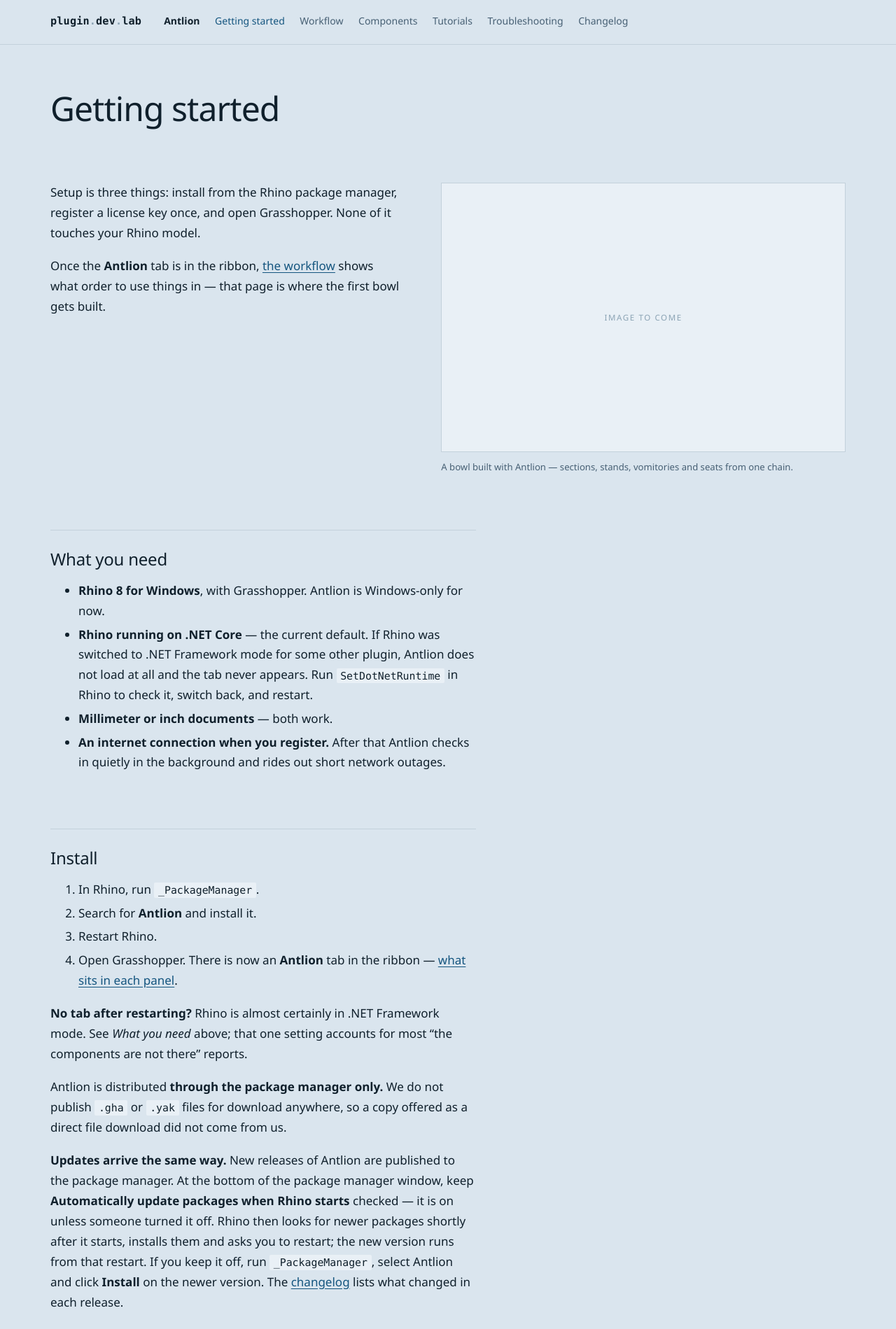
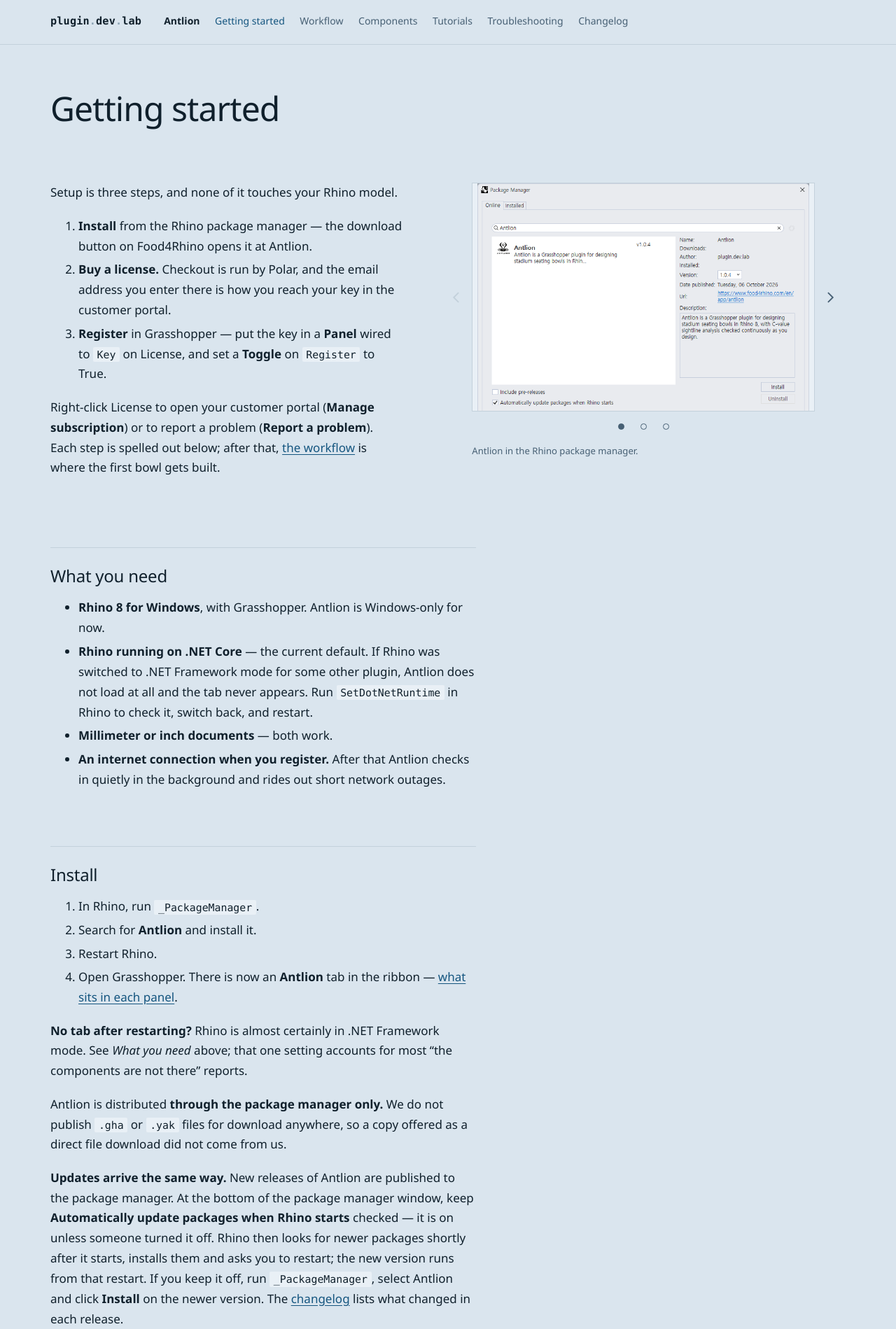
Before and after one commit to plugindevlab/plugindevlab.github.io, a Jekyll site: the page built from antlion/getting-started/index.md, in a window 1280 px wide. Shown: the top 1899 px of the page at 70% size. Built offline with Jekyll 4.4.1, drawn with Linux system fonts in a browser that asks for light colours.

Commit message:
Getting started opens with three screenshots; changelog for Antlion 1.0.4
- Getting started: the package manager, registering the key in Grasshopper and the License right-click menu, in a carousel next to a three-step summary
- Changelog: Antlion 1.0.4

```diff
--- /dev/null
+++ b/_includes/carousel.html
@@ -0,0 +1,25 @@
+{%- assign n = include.items | size -%}
+<figure class="fig carousel" role="group" aria-roledescription="carousel" aria-label="{{ include.label }}"{% if include.ratio %} style="--car-ar: {{ include.ratio }}"{% endif %}>
+{%- for s in include.items %}
+<input type="radio" class="car-pick" name="car-{{ include.id }}" id="car-{{ include.id }}-{{ forloop.index }}" aria-label="Image {{ forloop.index }} of {{ n }}"{% if forloop.first %} checked{% endif %}>{% endfor %}
+<div class="car-frame">
+<div class="car-slides">
+{%- for s in include.items %}
+<div class="car-slide">{% if s.src and s.src != "" %}<img src="{{ s.src | relative_url }}" alt="{{ s.alt }}"{% if s.w %} width="{{ s.w }}" height="{{ s.h }}"{% endif %}>{% else %}<div class="fig-wait">Image to come</div>{% endif %}</div>{% endfor %}
+</div>
+<div class="car-navs" aria-hidden="true">
+{%- for s in include.items %}{% assign p = forloop.index | minus: 1 %}{% assign q = forloop.index | plus: 1 %}
+<div class="car-nav">{% if forloop.first %}<span class="car-prev car-end">{% else %}<label class="car-prev" for="car-{{ include.id }}-{{ p }}">{% endif %}<svg width="20" height="20" viewBox="0 0 16 16"><path d="M10.5 2.5 5 8l5.5 5.5"/></svg>{% if forloop.first %}</span>{% else %}</label>{% endif %}{% if forloop.last %}<span class="car-next car-end">{% else %}<label class="car-next" for="car-{{ include.id }}-{{ q }}">{% endif %}<svg width="20" height="20" viewBox="0 0 16 16"><path d="M5.5 2.5 11 8l-5.5 5.5"/></svg>{% if forloop.last %}</span>{% else %}</label>{% endif %}</div>{% endfor %}
+</div>
+</div>
+<div class="car-dots" aria-hidden="true">
+{%- for s in include.items %}
+<label class="car-dot" for="car-{{ include.id }}-{{ forloop.index }}"></label>{% endfor %}
+</div>
+{%- assign has_cap = false -%}
+{%- for s in include.items -%}{%- if s.cap and s.cap != "" -%}{%- assign has_cap = true -%}{%- endif -%}{%- endfor -%}
+{%- if has_cap %}
+<figcaption class="car-caps">{% for s in include.items %}<span>{{ s.cap }}</span>{% endfor %}</figcaption>
+{%- elsif include.caption %}
+<figcaption>{{ include.caption }}</figcaption>{% endif %}
+</figure>
--- a/antlion/getting-started/index.md
+++ b/antlion/getting-started/index.md
@@ -1,22 +1,44 @@
 ---
 title: Getting started with Antlion
 description: What you need, how to install Antlion from the Rhino package manager, and how to register your license key.
+shots:
+  - src: /assets/img/antlion/getting-started/package-manager.png
+    w: 786
+    h: 538
+    alt: "Rhino's package manager with Antlion found by search and the Install button."
+    cap: "Antlion in the Rhino package manager."
+  - src: /assets/img/antlion/getting-started/register.png
+    w: 1500
+    h: 1000
+    alt: "The License component in Grasshopper with the key in a Panel, blacked out, and Toggles set to True on Register and Diagnose."
+    cap: 'Registering in Grasshopper: the key in a <span translate="no">Panel</span>, a <span translate="no">Toggle</span> on <code translate="no">Register</code>. The key is blacked out; the panel on the right is the <code translate="no">Diagnose</code> connection test.'
+  - src: /assets/img/antlion/getting-started/license-menu.png
+    w: 550
+    h: 367
+    alt: "The License right-click menu with Manage subscription and Report a problem."
+    cap: 'Right-click <span translate="no">License</span> for <span translate="no">Manage subscription</span> and <span translate="no">Report a problem</span>.'
 ---
 
 # Getting started
 
 <section class="split">
 <div class="split-text" markdown="1">
-Setup is three things: install from the Rhino package manager, register a license key once,
-and open Grasshopper. None of it touches your Rhino model.
+Setup is three steps, and none of it touches your Rhino model.
 
-Once the **Antlion** tab is in the ribbon, [the workflow](../workflow/index.md) shows what
-order to use things in — that page is where the first bowl gets built.
+1. **Install** from the Rhino package manager — the download button on Food4Rhino opens it
+   at Antlion.
+2. **Buy a license.** Checkout is run by Polar, and the email address you enter there is how
+   you reach your key in the customer portal.
+3. **Register** in Grasshopper — put the key in a <strong translate="no">Panel</strong> wired to
+   <code translate="no">Key</code> on <span translate="no">License</span>, and set a
+   <strong translate="no">Toggle</strong> on <code translate="no">Register</code> to True.
+
+Right-click <span translate="no">License</span> to open your customer portal
+(<strong translate="no">Manage subscription</strong>) or to report a problem
+(<strong translate="no">Report a problem</strong>). Each step is spelled out below; after that,
+[the workflow](../workflow/index.md) is where the first bowl gets built.
 </div>
-<figure class="fig">
-<div class="fig-wait">Image to come</div>
-<figcaption>A bowl built with Antlion — sections, stands, vomitories and seats from one chain.</figcaption>
-</figure>
+{% include carousel.html id="gs" items=page.shots label="Installing and registering Antlion" %}
 </section>
 
 ## What you need
--- a/assets/css/style.css
+++ b/assets/css/style.css
@@ -157,6 +157,73 @@
   aspect-ratio: 3 / 2; border: 1px solid var(--rule); background: var(--bg-soft);
   display: flex; align-items: center; justify-content: center;
   font-size: .72rem; letter-spacing: .14em; text-transform: uppercase; color: var(--ink-faint);
+}
+
+.carousel { position: relative; --car-gut: 44px; }
+.car-pick { position: absolute; top: 0; left: 0; width: 1px; height: 1px; margin: 0; opacity: 0; pointer-events: none; }
+.carousel .car-frame, .carousel .car-dots, .carousel figcaption { margin-left: var(--car-gut); margin-right: var(--car-gut); }
+.car-frame { position: relative; }
+.car-slides > *, .car-navs > *, .car-caps > * { display: none; }
+.car-slide img, .car-slide .fig-wait {
+  width: 100%; aspect-ratio: var(--car-ar, 3 / 2); object-fit: contain; background: var(--bg-soft);
+}
+.car-nav { position: absolute; inset: 0; pointer-events: none; }
+.car-prev, .car-next {
+  position: absolute; top: 50%; width: 44px; height: 44px; margin-top: -22px;
+  display: flex; align-items: center; justify-content: center;
+  color: var(--soft); cursor: pointer; pointer-events: auto; transition: color 120ms ease;
+}
+.car-prev { left: calc(-1 * var(--car-gut)); }
+.car-next { right: calc(-1 * var(--car-gut)); }
+.car-prev svg, .car-next svg { display: block; fill: none; stroke: currentColor; stroke-width: 1.5; }
+.car-end { color: var(--line); cursor: default; }
+@media (hover: hover) and (pointer: fine) {
+  label.car-prev:hover, label.car-next:hover { color: var(--ink); }
+}
+.car-dots { display: flex; justify-content: center; gap: var(--sp1); margin-top: var(--sp2); }
+.car-dot { display: flex; align-items: center; justify-content: center; width: 28px; height: 28px; cursor: pointer; }
+.car-dot::before {
+  content: ""; width: 9px; height: 9px; border: 1.5px solid var(--soft); border-radius: 50%;
+}
+.car-pick:nth-of-type(1):checked ~ .car-frame .car-slides > :nth-child(1),
+.car-pick:nth-of-type(2):checked ~ .car-frame .car-slides > :nth-child(2),
+.car-pick:nth-of-type(3):checked ~ .car-frame .car-slides > :nth-child(3),
+.car-pick:nth-of-type(4):checked ~ .car-frame .car-slides > :nth-child(4),
+.car-pick:nth-of-type(5):checked ~ .car-frame .car-slides > :nth-child(5),
+.car-pick:nth-of-type(1):checked ~ .car-frame .car-navs > :nth-child(1),
+.car-pick:nth-of-type(2):checked ~ .car-frame .car-navs > :nth-child(2),
+.car-pick:nth-of-type(3):checked ~ .car-frame .car-navs > :nth-child(3),
+.car-pick:nth-of-type(4):checked ~ .car-frame .car-navs > :nth-child(4),
+.car-pick:nth-of-type(5):checked ~ .car-frame .car-navs > :nth-child(5),
+.car-pick:nth-of-type(1):checked ~ .car-caps > :nth-child(1),
+.car-pick:nth-of-type(2):checked ~ .car-caps > :nth-child(2),
+.car-pick:nth-of-type(3):checked ~ .car-caps > :nth-child(3),
+.car-pick:nth-of-type(4):checked ~ .car-caps > :nth-child(4),
+.car-pick:nth-of-type(5):checked ~ .car-caps > :nth-child(5) { display: block; }
+.car-pick:nth-of-type(1):checked ~ .car-dots > :nth-child(1)::before,
+.car-pick:nth-of-type(2):checked ~ .car-dots > :nth-child(2)::before,
+.car-pick:nth-of-type(3):checked ~ .car-dots > :nth-child(3)::before,
+.car-pick:nth-of-type(4):checked ~ .car-dots > :nth-child(4)::before,
+.car-pick:nth-of-type(5):checked ~ .car-dots > :nth-child(5)::before { background: var(--soft); }
+.car-pick:nth-of-type(1):focus-visible ~ .car-dots > :nth-child(1),
+.car-pick:nth-of-type(2):focus-visible ~ .car-dots > :nth-child(2),
+.car-pick:nth-of-type(3):focus-visible ~ .car-dots > :nth-child(3),
+.car-pick:nth-of-type(4):focus-visible ~ .car-dots > :nth-child(4),
+.car-pick:nth-of-type(5):focus-visible ~ .car-dots > :nth-child(5) { outline: 2px solid var(--accent); outline-offset: 2px; }
+@media (pointer: coarse) {
+  .car-dot { width: 44px; height: 44px; }
+  .car-dots { gap: 0; }
+}
+@media (max-width: 46rem) {
+  .carousel { --car-gut: 0px; }
+  .car-dots { min-height: 44px; align-items: center; }
+  .car-prev, .car-next { top: calc(100% + var(--sp2)); margin-top: 0; }
+  .car-prev { left: 0; }
+  .car-next { right: 0; }
+}
+@media print {
+  .car-slides > *, .car-caps > * { display: block; margin-bottom: var(--sp4); }
+  .car-navs, .car-dots { display: none; }
 }
 
 .grid { display: grid; grid-template-columns: repeat(auto-fill, minmax(17rem, 23rem)); gap: 2.5rem 2rem; margin: 2.5rem 0 var(--rhythm); }
```
Also changed, not shown: _data/changelog.yml (+7 -0 lines), _data/components.json, assets/img/antlion/getting-started/license-menu.png (added), assets/img/antlion/getting-started/package-manager.png (added), assets/img/antlion/getting-started/register.png (added).
